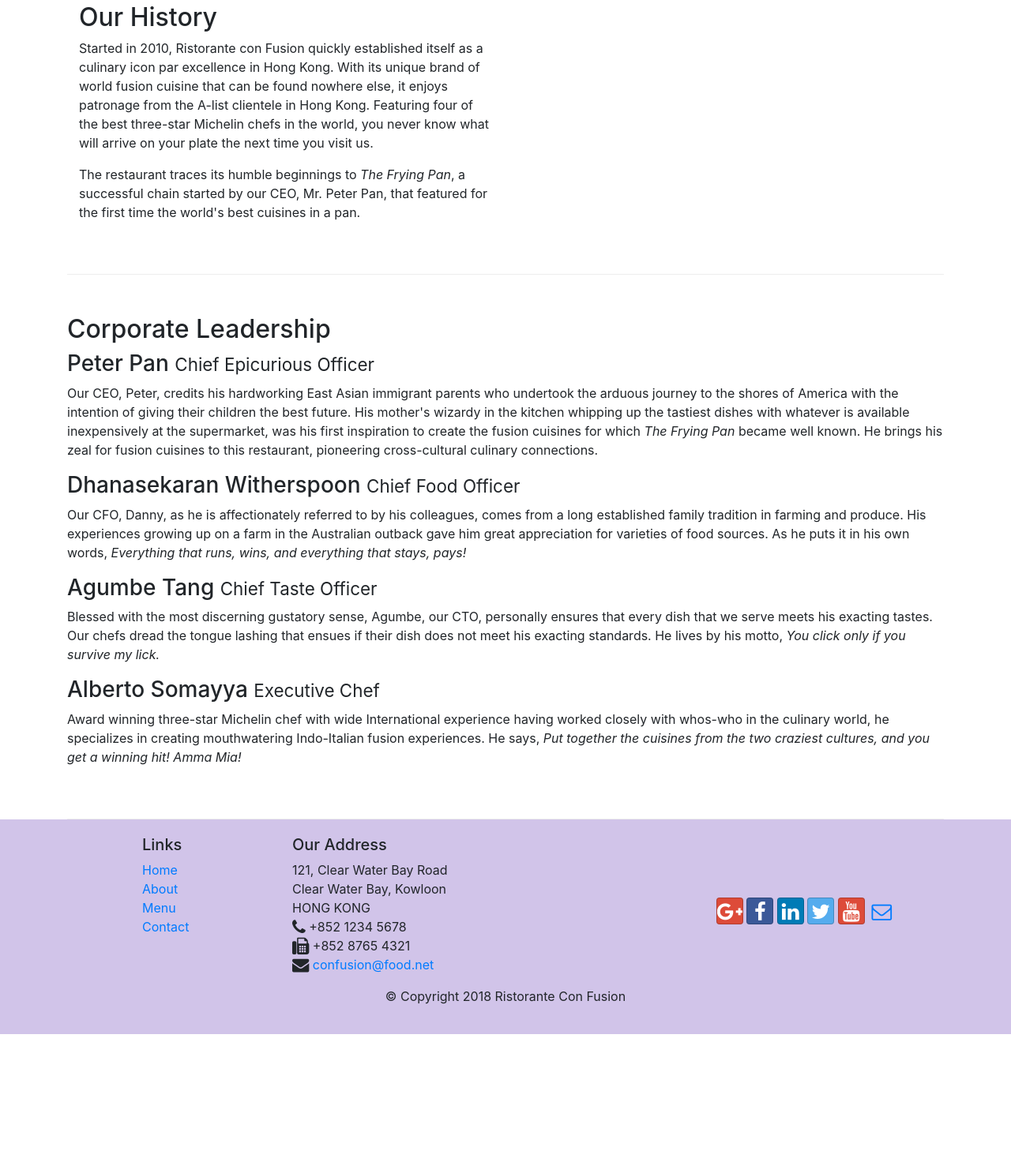
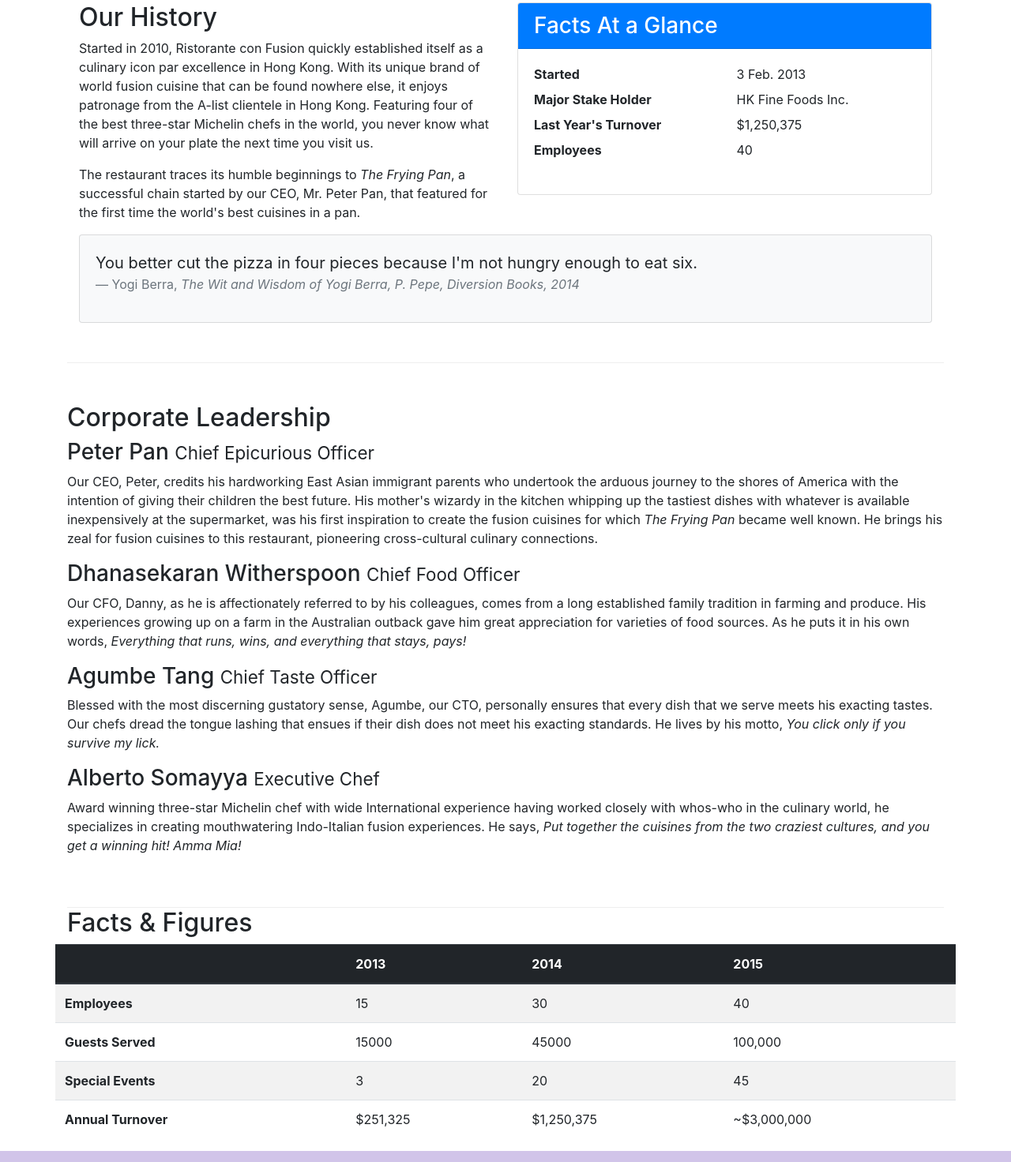
Before and after one commit to Harrier2020/conFusion, a website: page aboutus.html in a window 1280 px wide. Shown: the part 588-2060 px from the top of the page at 79% size. Before the commit the page ends 1898 px from the top, so only its background shows below. Drawn offline with nearby package versions, Linux system fonts and the light colour scheme.

Commit message:
Tables and Cards

```diff
--- a/aboutus.html
+++ b/aboutus.html
@@ -58,13 +58,42 @@
             </div>
         </div>
         <div class="row row-content align-items-start" >
-            <div class="col-6" >
+            <div class="col-12 col-sm-6" >
                 <h2>Our History</h2>
 
                 <p>Started in 2010, Ristorante con Fusion quickly established itself as a culinary icon par excellence in Hong Kong. With its unique brand of world fusion cuisine that can be found nowhere else, it enjoys patronage from the A-list clientele in Hong Kong.  Featuring four of the best three-star Michelin chefs in the world, you never know what will arrive on your plate the next time you visit us.</p>
 
                 <p>The restaurant traces its humble beginnings to <em>The Frying Pan</em>, a successful chain started by our CEO, Mr. Peter Pan, that featured for the first time the world's best cuisines in a pan.</p>
               </div>
+              <div class="col-12 col-sm-6">
+                <div class="card">
+                    <h3 class="card-header bg-primary text-white">Facts At a Glance</h3>
+                    <div class="card-body">
+                        <dl class="row">
+                            <dt class="col-6">Started</dt>
+                            <dd class="col-6">3 Feb. 2013</dd>
+                            <dt class="col-6">Major Stake Holder</dt>
+                            <dd class="col-6">HK Fine Foods Inc.</dd>
+                            <dt class="col-6">Last Year's Turnover</dt>
+                            <dd class="col-6">$1,250,375</dd>
+                            <dt class="col-6">Employees</dt>
+                            <dd class="col-6">40</dd>
+                        </dl>
+                    </div>
+                </div>
+            </div>
+            <div class="col-12">
+                <div class="card card-body bg-light">
+                    <blockquote class="blockquote">
+                        <p class="mb-0">You better cut the pizza in four pieces because
+                            I'm not hungry enough to eat six.</p>
+                        <footer class="blockquote-footer">Yogi Berra,
+                            <cite title="Source Title">The Wit and Wisdom of Yogi Berra,
+                            P. Pepe, Diversion Books, 2014</cite>
+                        </footer>
+                    </blockquote>
+                </div>
+            </div>
         </div>
 
 
@@ -89,7 +118,51 @@
                 </div>
             </div>
        </div>
-
+<div class="row row-cotent">
+    <div class="col-12 col-sm-9">
+        <h2>Facts &amp; Figures</h2>
+    </div>
+    <div class="col-12 col-sm-3">
+    </div>
+    <div class="table-responsive">
+        <table class="table table-striped">
+            <thead class="thead-dark">
+                <tr>
+                    <th>&nbsp;</th>
+                    <th>2013</th>
+                    <th>2014</th>
+                    <th>2015</th>
+                </tr>
+            </thead>
+            <tbody>
+                <tr>
+                    <th>Employees</th>
+                    <td>15</td>
+                    <td>30</td>
+                    <td>40</td>
+                </tr>
+                <tr>
+                    <th>Guests Served</th>
+                    <td>15000</td>
+                    <td>45000</td>
+                    <td>100,000</td>
+                </tr>
+                <tr>
+                    <th>Special Events</th>
+                    <td>3</td>
+                    <td>20</td>
+                    <td>45</td>
+                </tr>
+                <tr>
+                    <th>Annual Turnover</th>
+                    <td>$251,325</td>
+                    <td>$1,250,375</td>
+                    <td>~$3,000,000</td>
+                </tr>
+            </tbody>
+        </table>
+    </div>
+</div>
     </div>
 
     <footer class="footer">
```
